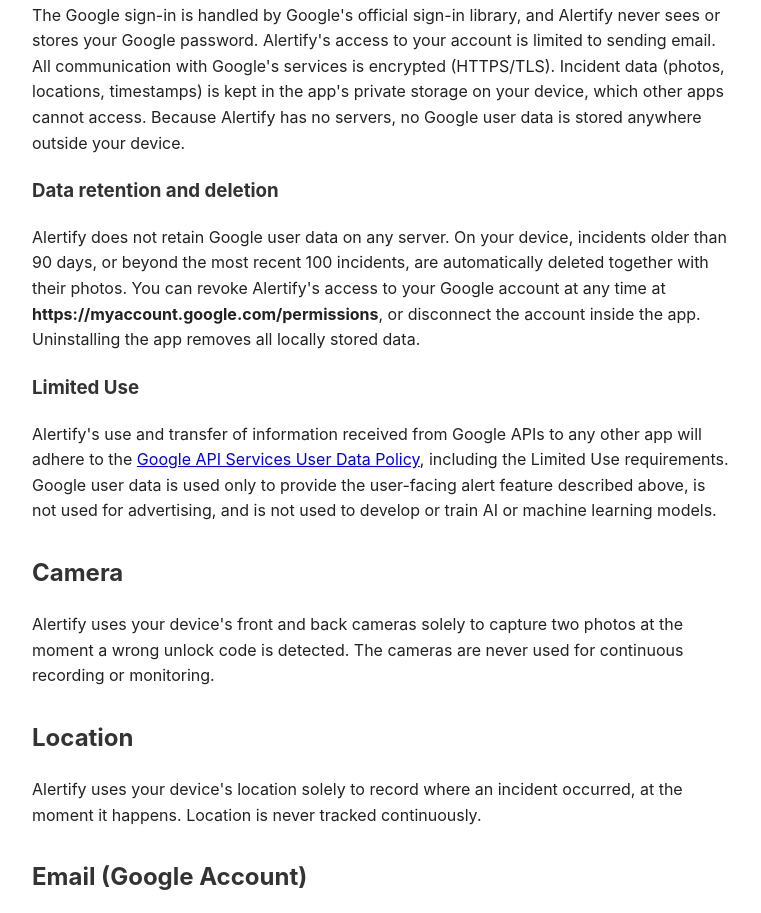
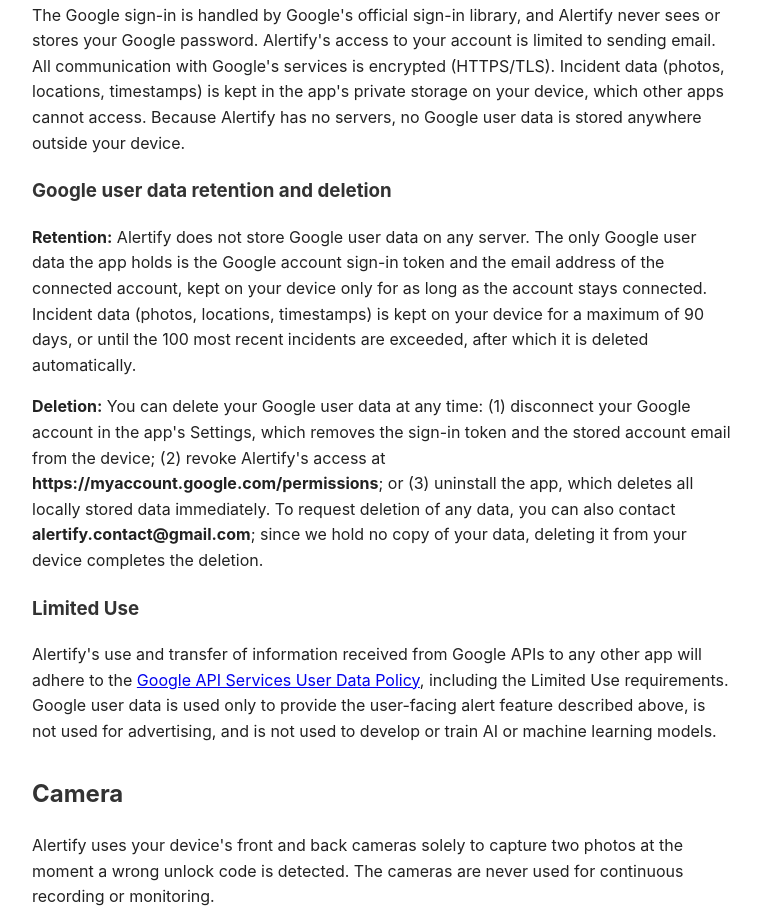
Before and after one commit to vmc-apps/alertify-privacy, a plain HTML site: page index.html in a window 1280 px wide. Shown: the part 1271-2184 px from the top of the page, without its empty margins (258-1019 px from the left). Drawn offline with Linux system fonts and the light colour scheme.

Commit message:
Update index.html

```diff
--- a/index.html
+++ b/index.html
@@ -42,8 +42,9 @@
 <h3>How the app protects Google user data</h3>
 <p>The Google sign-in is handled by Google's official sign-in library, and Alertify never sees or stores your Google password. Alertify's access to your account is limited to sending email. All communication with Google's services is encrypted (HTTPS/TLS). Incident data (photos, locations, timestamps) is kept in the app's private storage on your device, which other apps cannot access. Because Alertify has no servers, no Google user data is stored anywhere outside your device.</p>
 
-<h3>Data retention and deletion</h3>
-<p>Alertify does not retain Google user data on any server. On your device, incidents older than 90 days, or beyond the most recent 100 incidents, are automatically deleted together with their photos. You can revoke Alertify's access to your Google account at any time at <strong>https://myaccount.google.com/permissions</strong>, or disconnect the account inside the app. Uninstalling the app removes all locally stored data.</p>
+<h3>Google user data retention and deletion</h3>
+<p><strong>Retention:</strong> Alertify does not store Google user data on any server. The only Google user data the app holds is the Google account sign-in token and the email address of the connected account, kept on your device only for as long as the account stays connected. Incident data (photos, locations, timestamps) is kept on your device for a maximum of 90 days, or until the 100 most recent incidents are exceeded, after which it is deleted automatically.</p>
+<p><strong>Deletion:</strong> You can delete your Google user data at any time: (1) disconnect your Google account in the app's Settings, which removes the sign-in token and the stored account email from the device; (2) revoke Alertify's access at <strong>https://myaccount.google.com/permissions</strong>; or (3) uninstall the app, which deletes all locally stored data immediately. To request deletion of any data, you can also contact <strong>alertify.contact@gmail.com</strong>; since we hold no copy of your data, deleting it from your device completes the deletion.</p>
 
 <h3>Limited Use</h3>
 <p>Alertify's use and transfer of information received from Google APIs to any other app will adhere to the <a href="https://developers.google.com/terms/api-services-user-data-policy">Google API Services User Data Policy</a>, including the Limited Use requirements. Google user data is used only to provide the user-facing alert feature described above, is not used for advertising, and is not used to develop or train AI or machine learning models.</p>
@@ -63,7 +64,7 @@
 <h2>Motion Guard</h2>
 <p>If you enable the optional Motion Guard feature, Alertify uses your device's motion sensor (accelerometer) to detect movement while the feature is active. This data is processed only on your device, in real time, and is never stored or transmitted anywhere. If movement is detected, Alertify may sound a loud alarm to deter theft. The alarm stops automatically when you unlock your device normally.</p>
 
-<h2>Data retention</h2>
+<h2>Incident data retention</h2>
 <p>Incidents older than 90 days, or beyond the most recent 100 incidents, are automatically deleted from your device, including their associated photos.</p>
 
 <h2>No ads, no analytics, no third parties</h2>
```
